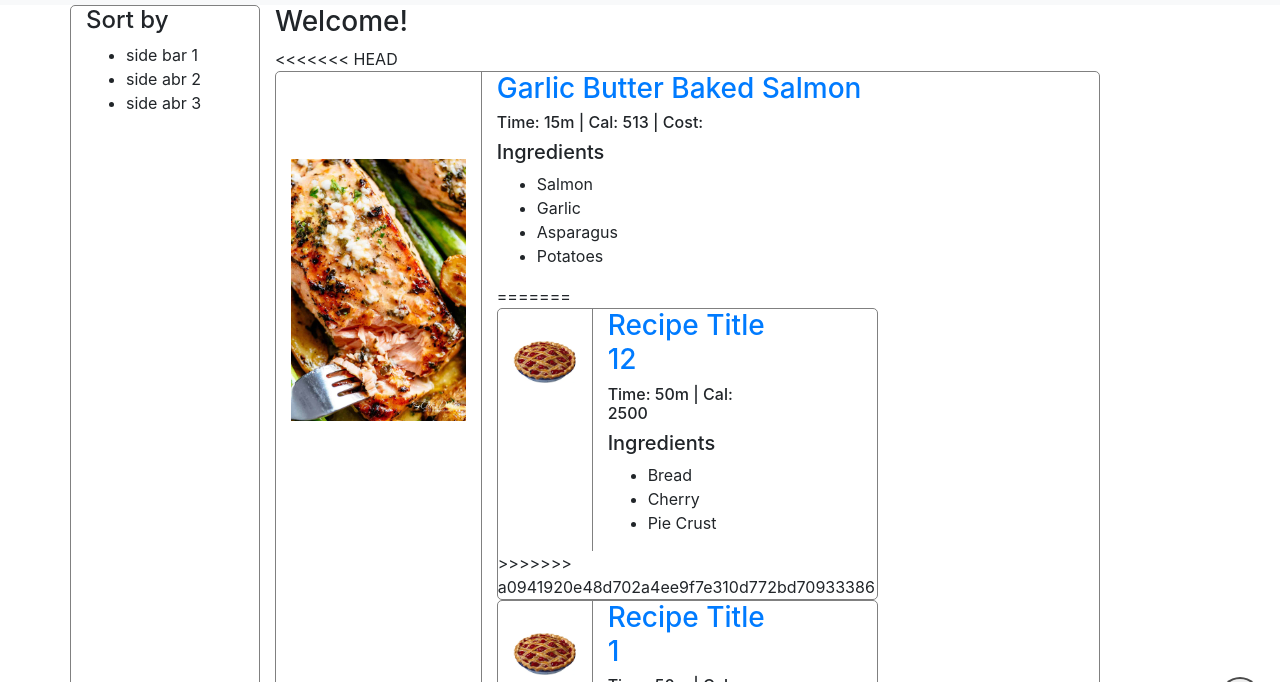
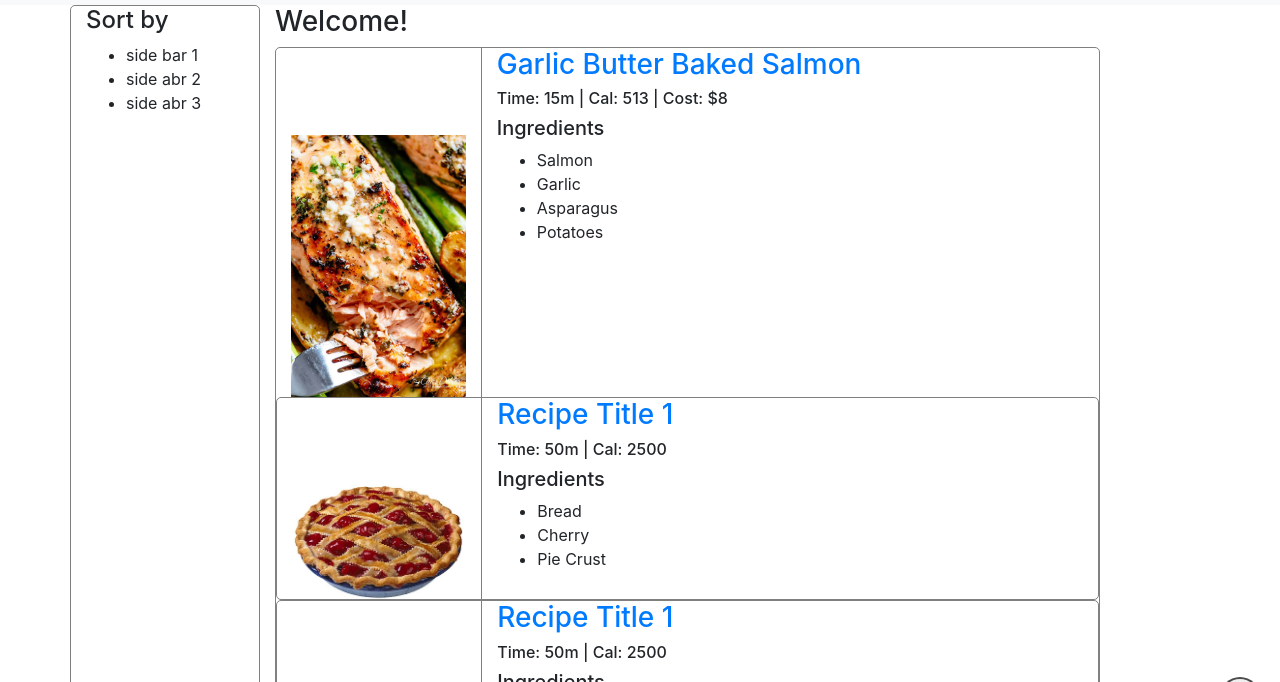
Before and after one commit to Andrewcwin/Aggie-grocer, a website: page home.html in a window 1280 px wide. Shown: the part 63-745 px from the top of the page. Drawn offline with nearby package versions, Linux system fonts and the light colour scheme; files whose address does not match are found by name.

Commit message:
set up for sort

```diff
--- a/home.html
+++ b/home.html
@@ -188,8 +188,10 @@
                                     </div>
                                     <div class="col-md-9">
                                         <h3 id="welcome-message">Welcome!</h3>
-<<<<<<< HEAD
-                                        <div class="recipe">
+                                        <div class="recipe" data-calories="513"
+                                            data-time="15" data-name="Garlic
+                                            Butter Baked Salmon" data-numing="4"
+                                            data-cost="8">
                                             <div class="container">
                                                 <div class="row">
                                                     <div class="col-md-3
@@ -199,10 +201,13 @@
                                                     </div>
                                                     <div class="col-md-6
                                                         recipe-content">
-                                                        <a href="https://cafedelites.com/sheet-pan-garlic-butter-baked-salmon/"><h3>Garlic Butter
+                                                        <a
+                                                            href="https://cafedelites.com/sheet-pan-garlic-butter-baked-salmon/"><h3>Garlic
+                                                                Butter
                                                                 Baked Salmon</h3></a>
                                                         <h6>Time: 15m | Cal:
-                                                            513 | Cost: </h6>
+                                                            513 | Cost: $8
+                                                        </h6>
                                                         <h5>Ingredients</h5>
                                                         <ul>
                                                             <li>Salmon</li>
@@ -210,30 +215,6 @@
                                                             <li>Asparagus</li>
                                                             <li>Potatoes</li>
                                                         </ul>
-=======
-                                        <div id="mylist">
-                                            <div class="recipe">
-                                                <div class="container">
-                                                    <div class="row">
-                                                        <div class="col-md-3
-                                                            recipe-image">
-                                                            <img
-                                                                src="img/pie.png"/>
-                                                        </div>
-                                                        <div class="col-md-6
-                                                            recipe-content">
-                                                            <a href="#"><h3>Recipe
-                                                                    Title 12</h3></a>
-                                                            <h6>Time: 50m | Cal:
-                                                                2500</h6>
-                                                            <h5>Ingredients</h5>
-                                                            <ul>
-                                                                <li>Bread</li>
-                                                                <li>Cherry</li>
-                                                                <li>Pie Crust</li>
-                                                            </ul>
-                                                        </div>
->>>>>>> a0941920e48d702a4ee9f7e310d772bd70933386
                                                     </div>
                                                 </div>
                                             </div>
```
